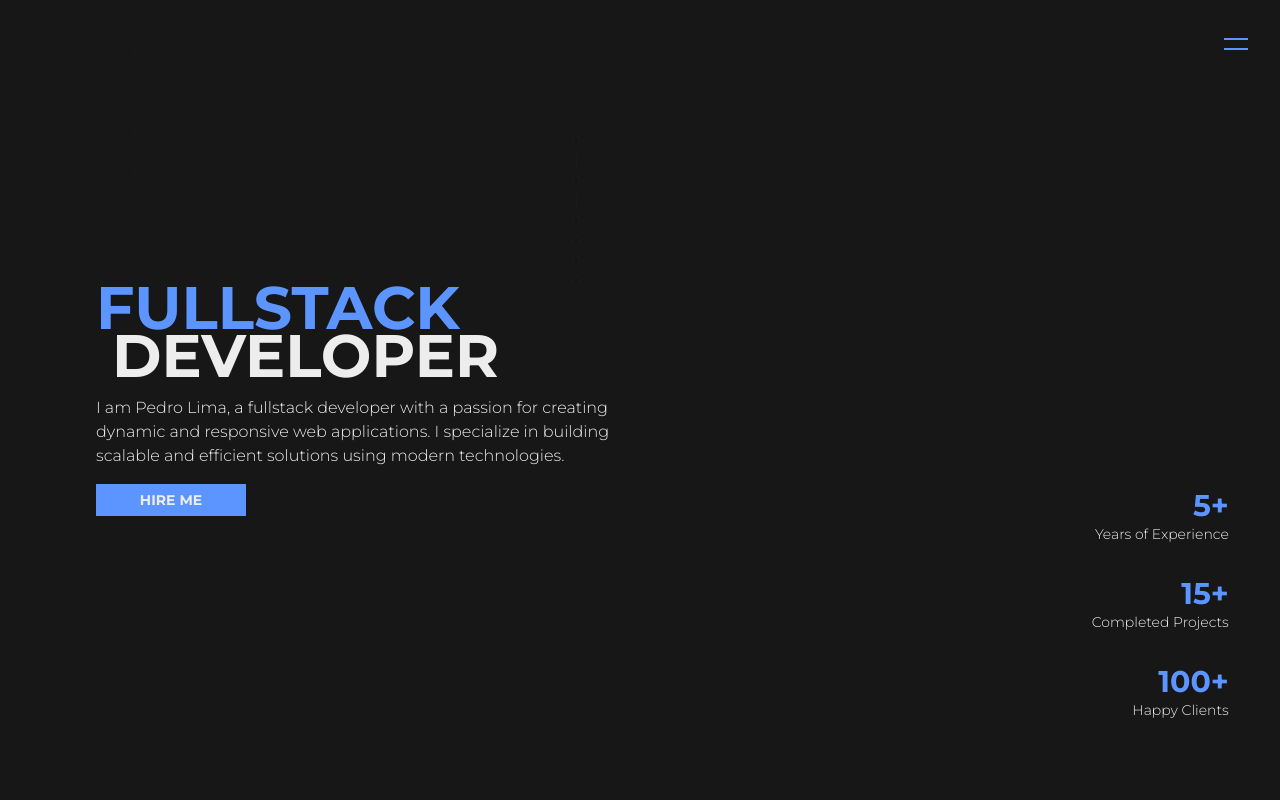
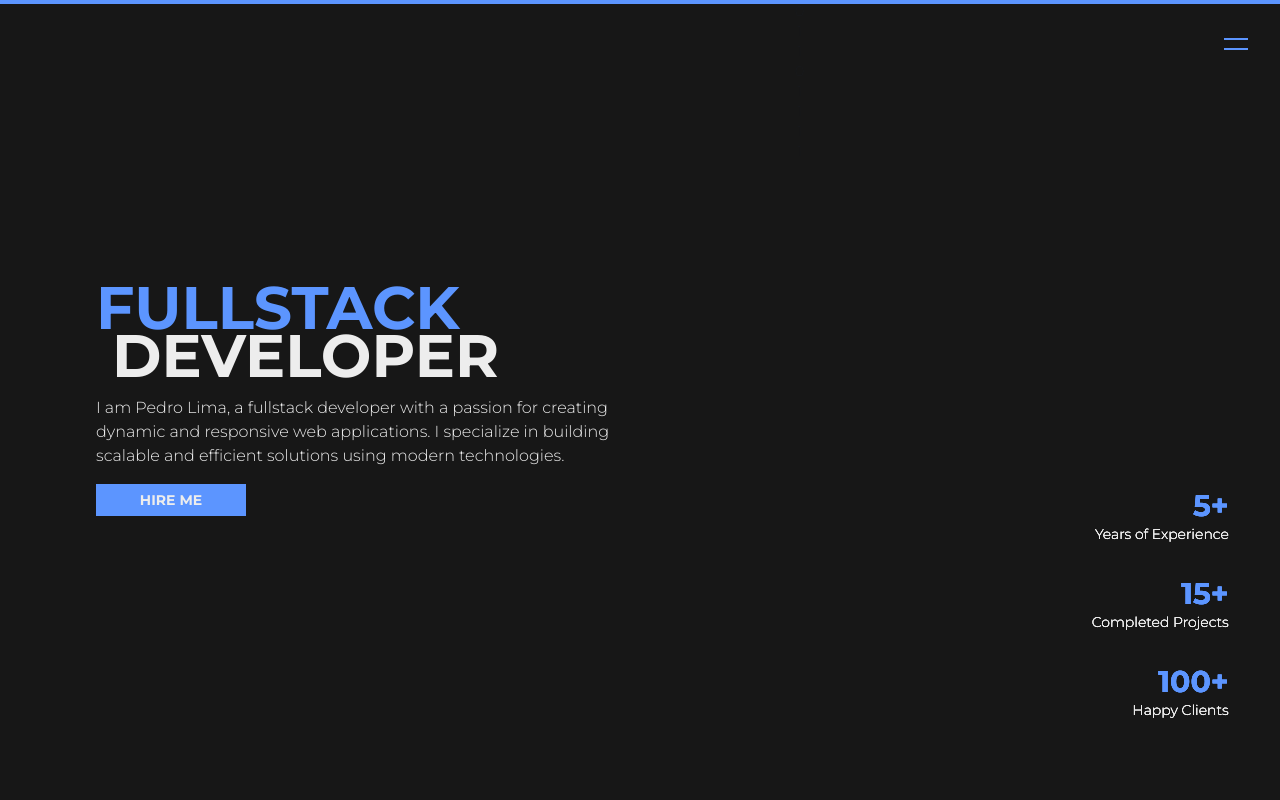
Before and after one commit to pedrohbl03/portfolio_2025, a Next.js app in the folder portfolio-2025/: page / in a window 1280 px wide. Shown: the top 800 px of the page. Built offline with nearby package versions, Linux system fonts and the light colour scheme.

Commit message:
feat: add progress animation

```diff
--- a/portfolio-2025/package.json
+++ b/portfolio-2025/package.json
@@ -10,6 +10,7 @@
   },
   "dependencies": {
     "clsx": "^2.1.1",
+    "lenis": "^1.3.8",
     "motion": "^12.23.12",
     "next": "15.4.6",
     "react": "19.1.0",
--- a/portfolio-2025/src/app/page.tsx
+++ b/portfolio-2025/src/app/page.tsx
@@ -6,6 +6,9 @@ export default function Home() {
     <>
       <Header />
       <Hero />
+      <Hero />
+      <Hero />
+      <Hero />
     </>
   );
 }
--- a/portfolio-2025/src/components/AnimatedBackground/index.tsx
+++ b/portfolio-2025/src/components/AnimatedBackground/index.tsx
@@ -17,8 +17,8 @@ export const AnimatedBackground = () => {
             duration: 20 + Math.random() * 10,
             repeat: Infinity,
             repeatType: 'loop',
-            delay: index,
-            ease: "linear"
+            delay: Math.random() * 20,
+            ease: "linear",
           }}
           style={{ left: `${Math.random() * 100}%` }}
         >
--- a/portfolio-2025/src/components/Header/index.tsx
+++ b/portfolio-2025/src/components/Header/index.tsx
@@ -1,6 +1,7 @@
 "use client"
 
 import React from 'react'
+import ScrollIndicator from '../ScrollIndicator'
 
 const Header = () => {
   const [isOpen, setIsOpen] = React.useState(false)
@@ -19,6 +20,8 @@ const Header = () => {
         <span className='w-6 h-[2px] bg-primary group-hover:rotate-20 transition-all duration-200' />
         <span className='w-6 h-[2px] bg-primary group-hover:rotate-[-20deg] transition-all duration-200' />
       </button>
+
+      <ScrollIndicator />
     </header>
   )
 }
--- a/portfolio-2025/src/components/Hero/index.tsx
+++ b/portfolio-2025/src/components/Hero/index.tsx
@@ -4,6 +4,7 @@ import { HOME_DATA } from '@/data/home'
 import { cn } from '@/utils/cn'
 import Button from '../Button'
 import Counter from '../Counter'
+import ScrollIndicator from '../ScrollIndicator'
 
 /* interface IHeroProps {
   title: string;
@@ -72,7 +73,6 @@ export const Hero = () => {
           <p className='text-muted text-sm font-light'>Happy Clients</p>
         </div>
       </div>
-
     </>
   )
 }
--- /dev/null
+++ b/portfolio-2025/src/components/ScrollIndicator/index.tsx
@@ -0,0 +1,16 @@
+import { cn } from '@/utils/cn'
+import React from 'react'
+import { motion, useScroll, useTransform } from 'motion/react'
+
+const ScrollIndicator = () => {
+  const { scrollYProgress } = useScroll()
+  const width = useTransform(scrollYProgress, [0, 1], ['0%', '100%'])
+
+  return (
+    <div className="fixed top-0 left-0 w-full h-1 bg-gradient-to-r from-gray-800 to-gray-600 z-50">
+      <motion.div className={cn("h-full bg-primary transition-all duration-300 ease-in-out")} style={{ width }} />
+    </div>
+  )
+}
+
+export default ScrollIndicator
```
Also changed, not shown: 1 other file (tests, documents, lock files or other folders).
